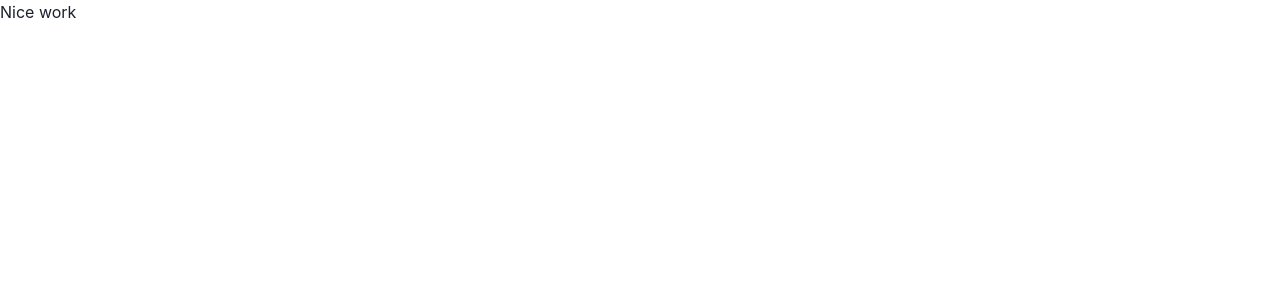
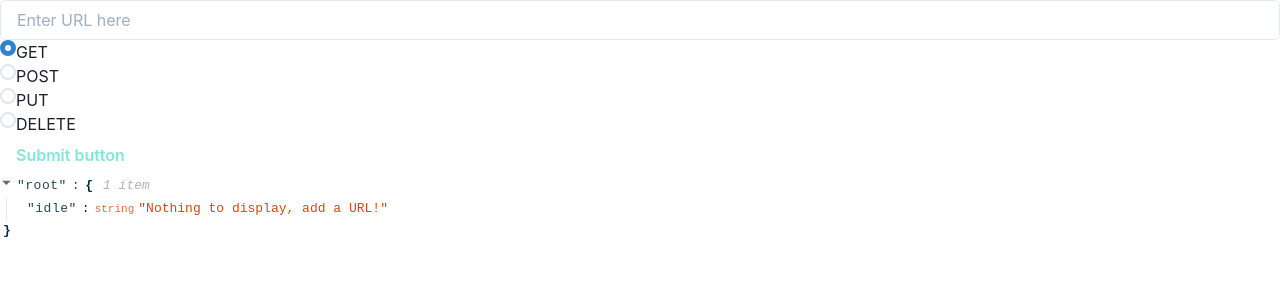
Before and after one commit to dbennin125/post-clone, a React app: page / in a window 1280 px wide. Shown: the top 300 px of the page. Built offline with nearby package versions, Linux system fonts and the light colour scheme.

Commit message:
hooks done

```diff
--- /dev/null
+++ b/src/components/postM/PostMDisplay.jsx
@@ -0,0 +1,18 @@
+import React from 'react';
+import PropTypes from 'prop-types';
+
+import ReactJson from 'react-json-view';
+
+export const PostMDisplay = ({ display }) => {
+  return (
+    <>
+      <pre>
+        <ReactJson src={display}  />
+      </pre>
+    </>
+  );
+};
+
+PostMDisplay.propTypes = {
+  display: PropTypes.any.isRequired
+};
--- a/src/components/postM/PostMForm.jsx
+++ b/src/components/postM/PostMForm.jsx
@@ -11,14 +11,22 @@ import {
 
 const methods = ['GET', 'POST', 'PUT', 'DELETE'];
 
-const RestForm = ({ isLoading, URL, method, onChange, onSubmit, body }) => (
+export const PostMForm = ({
+  isLoading,
+  URL,
+  method,
+  onInputChange,
+  onMethodChange,
+  onBodyChange,
+  onSubmit,
+  body }) => (
   <>
     <form onSubmit={onSubmit}>
       <Input
         placeholder="Enter URL here"
         name="url"
         value={URL}
-        onChange={onChange}
+        onChange={onInputChange}
       />
       {
         methods.map((m) => {
@@ -32,7 +40,7 @@ const RestForm = ({ isLoading, URL, method, onChange, onSubmit, body }) => (
               id={m}
               checked={method === m}
               value={m}
-              onChange={onChange} >
+              onChange={onMethodChange} >
             </Radio>
             <label htmlFor={m}>{m}</label>
           </RadioGroup>;
@@ -43,7 +51,7 @@ const RestForm = ({ isLoading, URL, method, onChange, onSubmit, body }) => (
         ? <Textarea
           name="body"
           value={body}
-          onChange={onChange}
+          onChange={onBodyChange}
         />
         : <></>
       }
@@ -62,13 +70,13 @@ const RestForm = ({ isLoading, URL, method, onChange, onSubmit, body }) => (
   </>
 );
 
-RestForm.propTypes = {
+PostMForm.propTypes = {
   isLoading: PropTypes.bool.isRequired,
   URL: PropTypes.string.isRequired,
   method: PropTypes.string.isRequired,
-  onChange: PropTypes.func.isRequired,
+  onBodyChange: PropTypes.func.isRequired,
+  onInputChange: PropTypes.func.isRequired,
+  onMethodChange: PropTypes.func.isRequired,
   onSubmit: PropTypes.func.isRequired,
   body: PropTypes.string
 };
-
-export default RestForm;
--- a/src/containers/PostMContainer.jsx
+++ b/src/containers/PostMContainer.jsx
@@ -1,5 +1,45 @@
 import React, { useState } from 'react';
+import { PostMDisplay } from '../components/postM/PostMDisplay';
+import { PostMForm } from '../components/postM/PostMForm';
+import { fetchAPI } from '../services/fetchAPI';
 
 export const PostMContainer = () => {
-  return <h1>Nice work</h1>;
+  const [url, setUrl] = useState('');
+  const [method, setMethod] = useState('GET');
+  const [body, setBody] = useState('');
+  const [isLoading, setIsLoading] = useState(false);
+  const [display, setDisplay] = useState({
+    'idle':'Nothing to display, add a URL!'
+  });
+
+  const handleSubmit = event => {
+    event.preventDefault();
+    setIsLoading(true);
+
+    if(url === '') alert('Please provide a URL');
+
+    fetchAPI({ url, method, body })
+      .then(display => setDisplay(display))
+      .then(() => {
+        setUrl('');
+        setBody('');
+        setMethod('GET');
+        setIsLoading(false);
+      });
+  };
+
+  return <>
+    <PostMForm
+      isLoading={isLoading}
+      onInputChange={({ target }) => setUrl(target.value)}
+      onMethodChange={({ target }) => setMethod(target.value)}
+      onBodyChange={({ target }) => setBody(target.value)}
+      URL={url}
+      method={method}
+      body={body}
+      onSubmit={handleSubmit}
+
+    />
+    <PostMDisplay display={display} />
+  </>;
 };
```
Also changed, not shown: src/components/hooks/usePostM.jsx (added).
